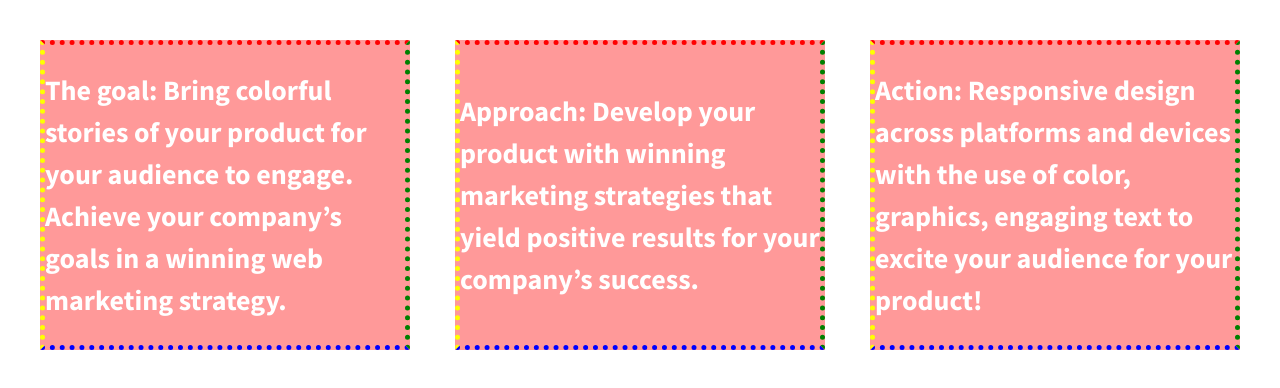
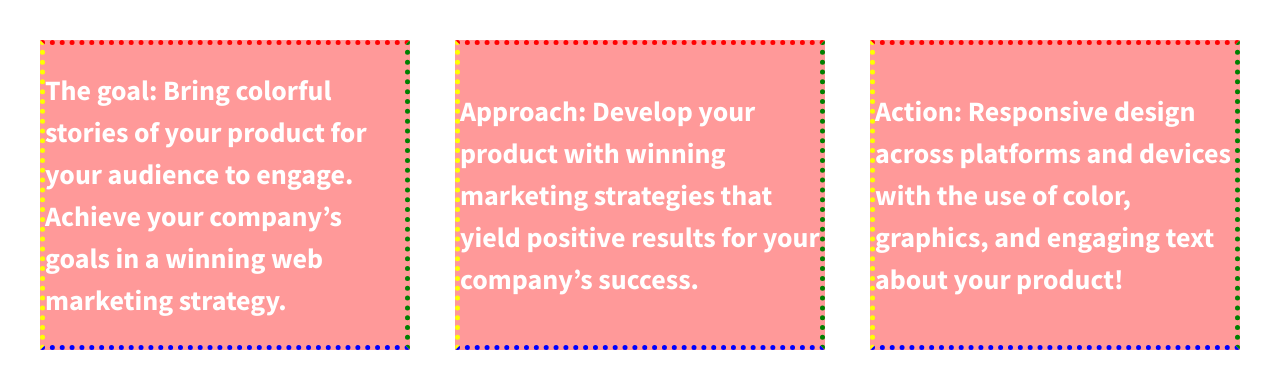
Before and after one commit to bravalo/divs-flexbox-starter, a plain HTML site: page index.html in a window 1280 px wide. Drawn offline with nearby package versions, Linux system fonts and the light colour scheme.

Commit message:
Initial commit personalized flexbox

```diff
--- a/index.html
+++ b/index.html
@@ -29,7 +29,7 @@
                 Approach:  Develop your product with winning marketing strategies that yield positive results for your company’s success.
             </div>
             <div class="div-3">
-                Action:  Responsive design across platforms and devices with the use of color, graphics, engaging text to excite your audience for your product!
+                Action:  Responsive design across platforms and devices with the use of color, graphics, and engaging text about your product!
             </div>
         </section>
 
```
